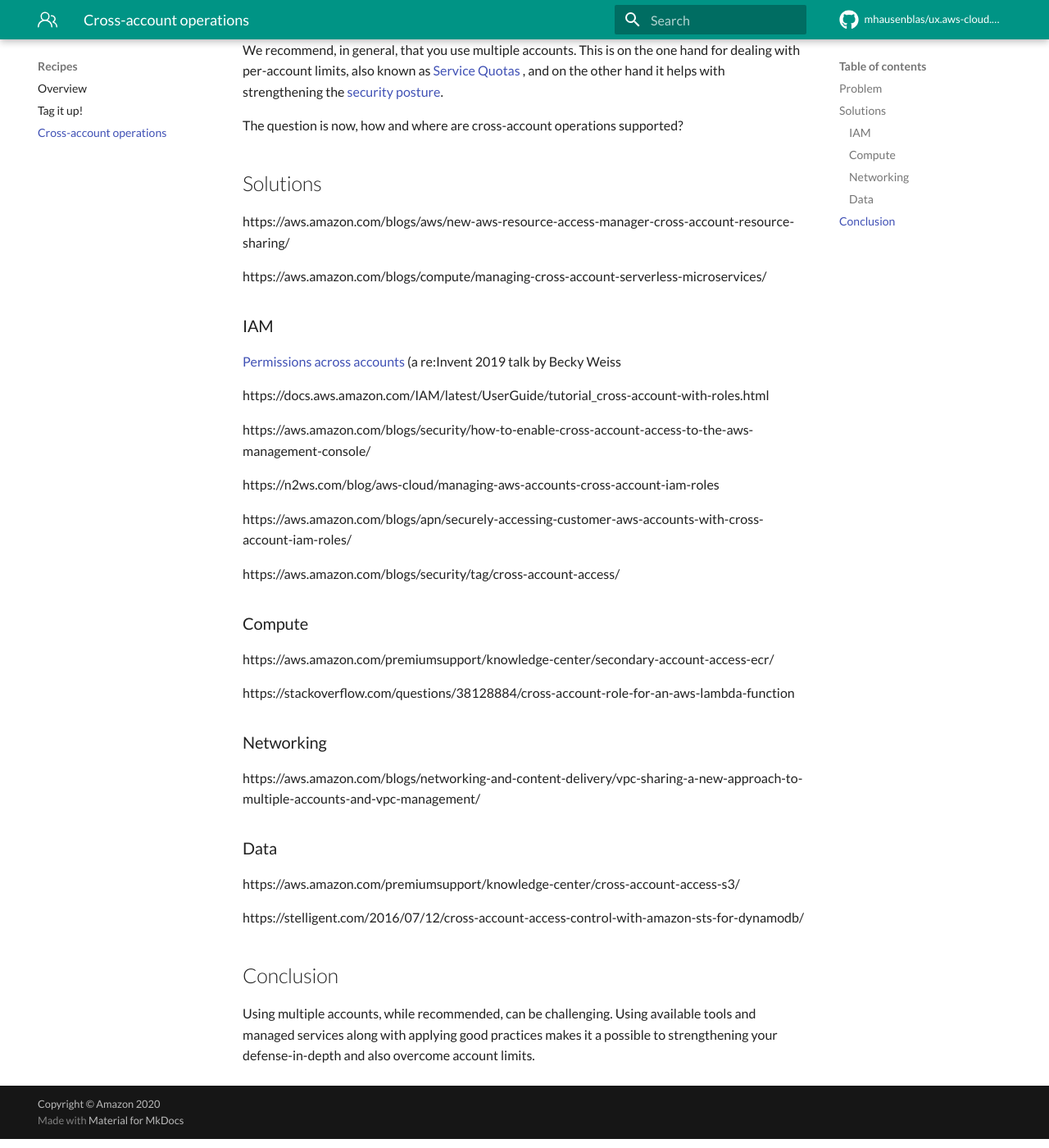
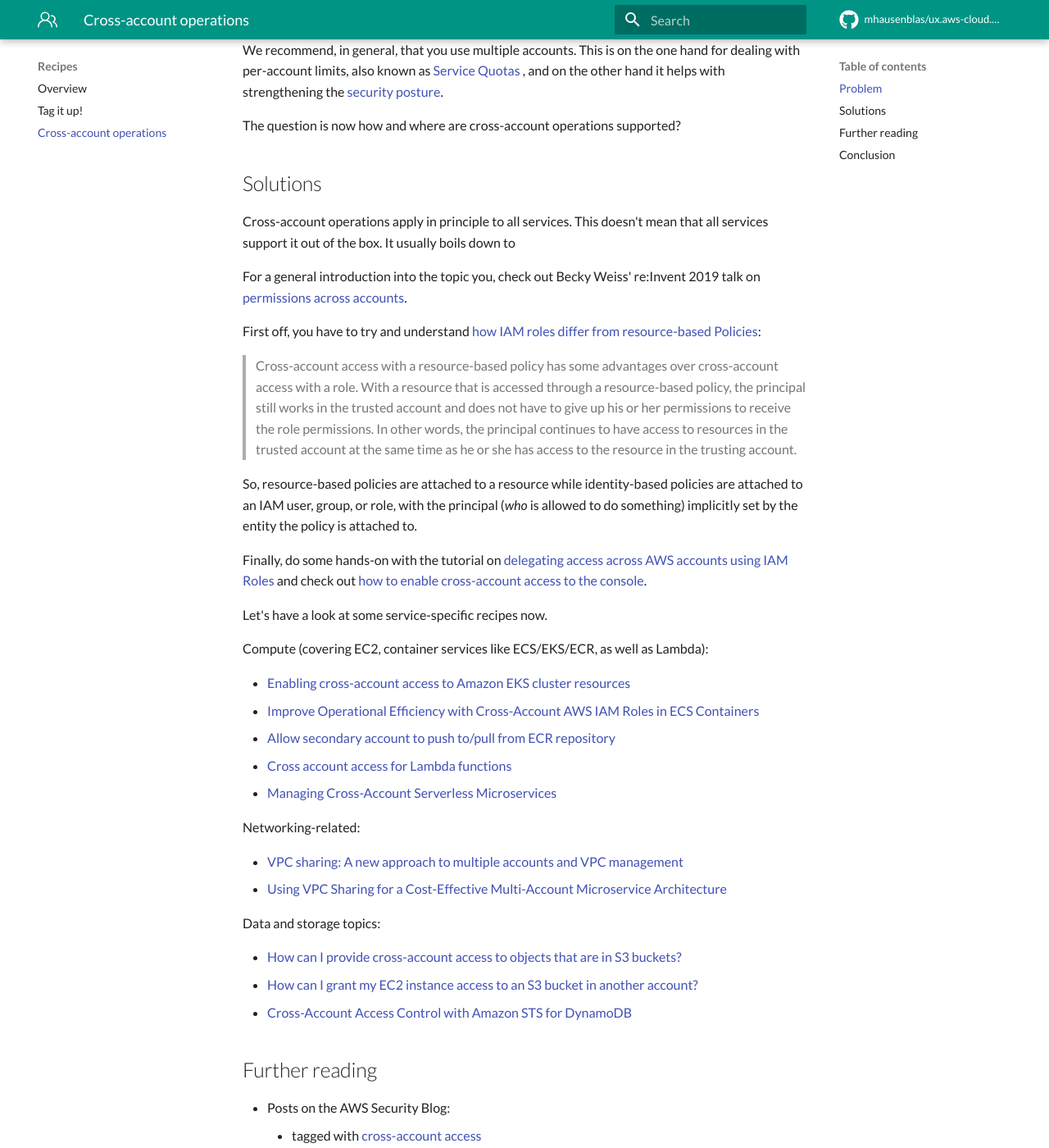
Before and after one commit to mhausenblas/ux.aws-cloud.dev, an MkDocs documentation site: the page built from docs/recipes/cross-account-ops.md, in a window 1280 px wide and 1400 px high, scrolled down 231 px. Shown: the whole window at 82% size. Built offline with MkDocs 1.6.1 and Material for MkDocs 9.7.7, drawn with Linux system fonts in a browser that asks for light colours; some web fonts are replaced; comment, search, counter and statistics services are not loaded; some of the changed text lies outside the part shown.

Commit message:
wraps up x-account

```diff
--- a/docs/recipes/cross-account-ops.md
+++ b/docs/recipes/cross-account-ops.md
@@ -6,41 +6,67 @@
 hand for dealing with per-account limits, also known as [Service Quotas](https://docs.aws.amazon.com/servicequotas/latest/userguide/intro.html)
 , and on the other hand it helps with strengthening the [security posture](https://d0.awsstatic.com/aws-answers/AWS_Multi_Account_Security_Strategy.pdf).
 
-The question is now, how and where are cross-account operations supported?
+The question is now how and where are cross-account operations supported?
 
 ## Solutions
 
-https://aws.amazon.com/blogs/aws/new-aws-resource-access-manager-cross-account-resource-sharing/
+Cross-account operations apply in principle to all services. This doesn't mean
+that all services support it out of the box. It usually boils down to
 
-https://aws.amazon.com/blogs/compute/managing-cross-account-serverless-microservices/
+For a general introduction into the topic you, check out Becky Weiss' re:Invent 2019
+talk on [permissions across accounts](https://youtu.be/Zvz-qYYhvMk?t=2852).
 
-### IAM
 
-[Permissions across accounts](https://youtu.be/Zvz-qYYhvMk?t=2852) (a re:Invent 2019 talk by Becky Weiss
+First off, you have to try and understand [how IAM roles differ from
+resource-based Policies](https://docs.aws.amazon.com/IAM/latest/UserGuide/id_roles_compare-resource-policies.html):
 
-https://docs.aws.amazon.com/IAM/latest/UserGuide/tutorial_cross-account-with-roles.html
 
-https://aws.amazon.com/blogs/security/how-to-enable-cross-account-access-to-the-aws-management-console/
+> Cross-account access with a resource-based policy has some advantages over
+> cross-account access with a role. With a resource that is accessed through
+> a resource-based policy, the principal still works in the trusted account
+> and does not have to give up his or her permissions to receive the role
+> permissions. In other words, the principal continues to have access to
+> resources in the trusted account at the same time as he or she has access
+> to the resource in the trusting account.
 
-https://n2ws.com/blog/aws-cloud/managing-aws-accounts-cross-account-iam-roles
+So, resource-based policies are attached to a resource while identity-based
+policies are attached to an IAM user, group, or role, with the principal (*who*
+is allowed to do something) implicitly set by the entity the policy is attached
+to.
 
-https://aws.amazon.com/blogs/apn/securely-accessing-customer-aws-accounts-with-cross-account-iam-roles/
+Finally, do some hands-on with the tutorial on [delegating access across AWS
+accounts using IAM Roles](https://docs.aws.amazon.com/IAM/latest/UserGuide/tutorial_cross-account-with-roles.html)
+and check out [how to enable cross-account access to the console](https://aws.amazon.com/blogs/security/how-to-enable-cross-account-access-to-the-aws-management-console/).
 
-https://aws.amazon.com/blogs/security/tag/cross-account-access/
+Let's have a look at some service-specific recipes now.
 
-### Compute
-https://aws.amazon.com/premiumsupport/knowledge-center/secondary-account-access-ecr/
+Compute (covering EC2, container services like ECS/EKS/ECR, as well as Lambda):
 
-https://stackoverflow.com/questions/38128884/cross-account-role-for-an-aws-lambda-function
+- [Enabling cross-account access to Amazon EKS cluster resources](https://aws.amazon.com/blogs/containers/enabling-cross-account-access-to-amazon-eks-cluster-resources/)
+- [Improve Operational Efficiency with Cross-Account AWS IAM Roles in ECS Containers](https://www.nclouds.com/blog/improve-operational-efficiency-cross-account-aws-iam-roles-ecs-containers/)
+- [Allow secondary account to push to/pull from ECR repository](https://aws.amazon.com/premiumsupport/knowledge-center/secondary-account-access-ecr/)
+- [Cross account access for Lambda functions](https://stackoverflow.com/questions/38128884/cross-account-role-for-an-aws-lambda-function)
+- [Managing Cross-Account Serverless Microservices](https://aws.amazon.com/blogs/compute/managing-cross-account-serverless-microservices/)
 
-### Networking
 
-https://aws.amazon.com/blogs/networking-and-content-delivery/vpc-sharing-a-new-approach-to-multiple-accounts-and-vpc-management/
+Networking-related:
 
-### Data
-https://aws.amazon.com/premiumsupport/knowledge-center/cross-account-access-s3/
+- [VPC sharing: A new approach to multiple accounts and VPC management](https://aws.amazon.com/blogs/networking-and-content-delivery/vpc-sharing-a-new-approach-to-multiple-accounts-and-vpc-management/)
+- [Using VPC Sharing for a Cost-Effective Multi-Account Microservice Architecture](https://aws.amazon.com/blogs/architecture/using-vpc-sharing-for-a-cost-effective-multi-account-microservice-architecture/)
 
-https://stelligent.com/2016/07/12/cross-account-access-control-with-amazon-sts-for-dynamodb/
+Data and storage topics:
+
+- [How can I provide cross-account access to objects that are in S3 buckets?](https://aws.amazon.com/premiumsupport/knowledge-center/cross-account-access-s3/)
+- [How can I grant my EC2 instance access to an S3 bucket in another account?](https://aws.amazon.com/premiumsupport/knowledge-center/s3-instance-access-bucket/)
+- [Cross-Account Access Control with Amazon STS for DynamoDB](https://stelligent.com/2016/07/12/cross-account-access-control-with-amazon-sts-for-dynamodb/)
+
+## Further reading
+
+- Posts on the AWS Security Blog:
+    - tagged with [cross-account access](https://aws.amazon.com/blogs/security/tag/cross-account-access/)
+    - tagged with [Resource-based policies](https://aws.amazon.com/blogs/security/tag/resource-based-policies/)
+- [New AWS Resource Access Manager – Cross-Account Resource Sharing](https://aws.amazon.com/blogs/aws/new-aws-resource-access-manager-cross-account-resource-sharing/)
+- [Securely Accessing Customer AWS Accounts with Cross-Account IAM Roles](https://aws.amazon.com/blogs/apn/securely-accessing-customer-aws-accounts-with-cross-account-iam-roles/)
 
 ## Conclusion
 
```
Also changed, not shown: docs/recipes/_template.md (+1 -3 lines), docs/recipes/tag-it-up.md (+1 -1 lines).
